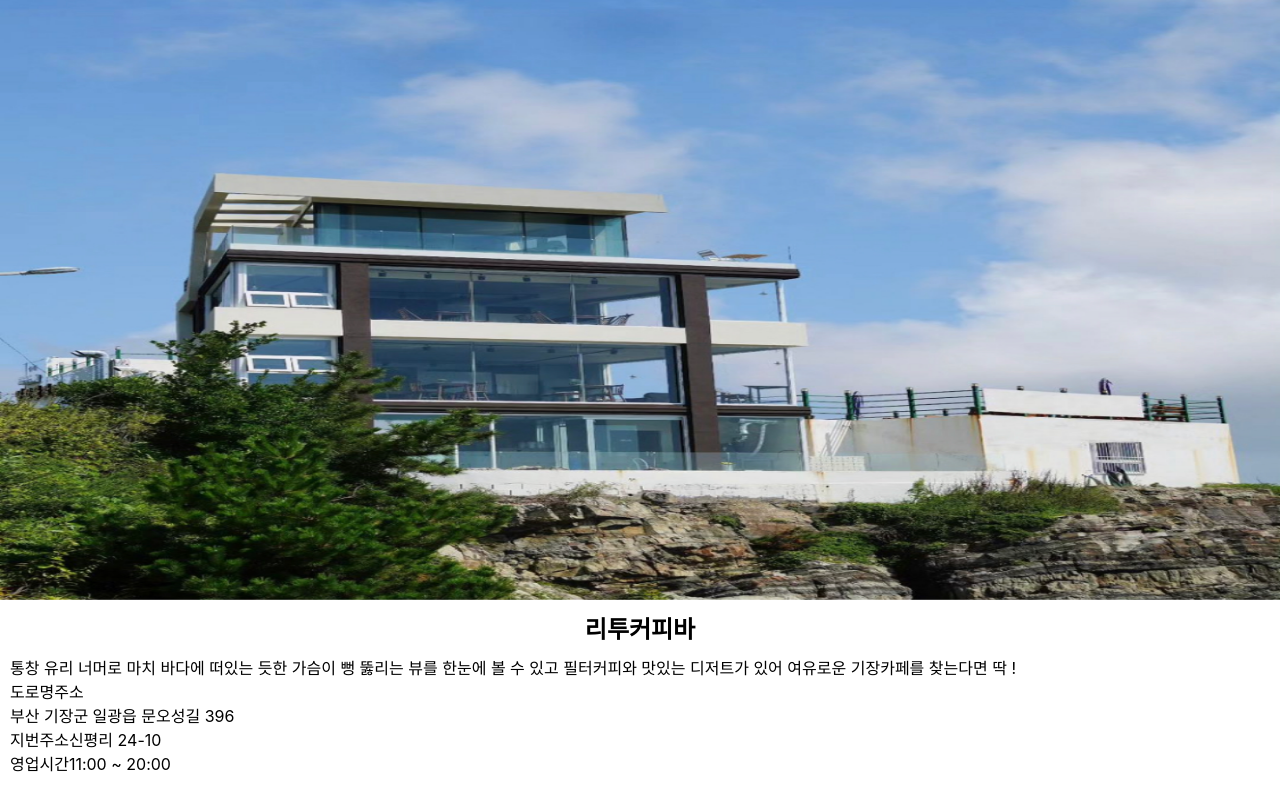
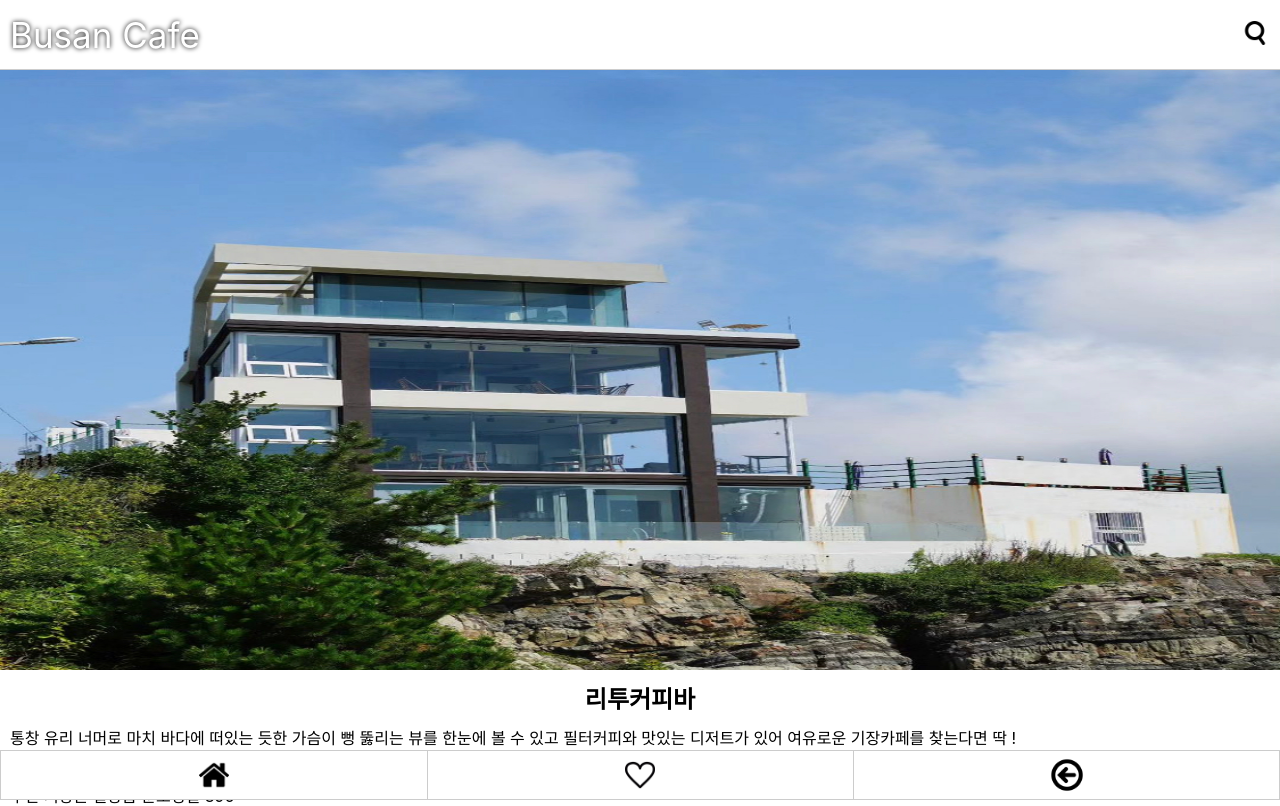
Before and after one commit to woooooooojin/busan_cafe_mobile, a React (Create React App) app: page /haeundae/detailhaeundae/0 in a window 1280 px wide. Shown: the top 806 px of the page. Built offline with nearby package versions, Linux system fonts and the light colour scheme; the HTML template or start-up script is replaced by a standard one.

Commit message:
detail 수정

```diff
--- a/src/components/Footer.jsx
+++ b/src/components/Footer.jsx
@@ -1,5 +1,4 @@
 import React from 'react'
-import { Link } from 'react-router-dom'
 import styled from 'styled-components'
 
 const FooterBox = styled.div`
@@ -64,13 +63,13 @@
 
 
             <div className="home_box">
-                <img src={ process.env.PUBLIC_URL + './img/home.png'} alt="img" />
+                <img src={ process.env.PUBLIC_URL + '../../img/home.png'} alt="img" />
             </div>
             <div className="like_box">
-                <img src={ process.env.PUBLIC_URL + './img/heart2.png'} alt="img" />
+                <img src={ process.env.PUBLIC_URL + '../../img/heart2.png'} alt="img" />
             </div>
             <div className="back_box">
-                <img src={ process.env.PUBLIC_URL + './img/back.png'} alt="img" />
+                <img src={ process.env.PUBLIC_URL + '../../img/back.png'} alt="img" />
             </div>
 
 
--- a/src/components/Header.jsx
+++ b/src/components/Header.jsx
@@ -63,7 +63,7 @@
                 <p>Busan Cafe</p>
             </div>
             <div className="search_box">
-                <Link to='/search'><img src={ process.env.PUBLIC_URL + './img/search.png'} alt="img"/></Link>
+                <Link to='/search'><img src={ process.env.PUBLIC_URL + '../../img/search.png'} alt="img"/></Link>
             </div>
 
         </HeadBox>
--- a/src/pages/detailpage/DetailHaeundae.jsx
+++ b/src/pages/detailpage/DetailHaeundae.jsx
@@ -5,9 +5,12 @@
 import { Swiper, SwiperSlide } from 'swiper/react';
 // import { Navigation, Pagination, A11y, Autoplay } from 'swiper';
 import 'swiper/css';
+import Footer from '../../components/Footer';
+import Header from '../../components/Header';
 
 const DetailWrap = styled.div`
     width: 100%;
+    padding-bottom: 50px;
 
     .swiper_wrap{
         width: 100%;
@@ -53,7 +56,29 @@
     .detail_desc{
         margin-top: 10px;
     }
+    .detail_loca{
+        margin-top: 10px;
 
+    }
+    .detail_loca2{
+        margin-top: 10px;
+    }
+   .detail_time{
+    margin-top: 10px;
+   }
+
+   span{
+    font-weight: bold;
+   }
+
+   .menu_wrap{
+    padding: 0 10px;
+   }
+   .menu_wrap p{
+    margin-top: 30px;
+    font-weight: bold;
+    text-align: center;
+   }
 
 `
 
@@ -65,6 +90,7 @@
 
   return (
     <div>
+        <Header/>
         <DetailWrap>
 
         <Swiper
@@ -83,18 +109,26 @@
             <h2>{haeundae[id].title}</h2>
             <p className='detail_desc'>{haeundae[id].desc}</p>
             <p className='detail_loca'><span>도로명주소</span><br/>{haeundae[id].location}</p>
-            <p className='detail_loca2'><span>지번주소</span>{haeundae[id].location2}</p>
-            <p className='detail_time'><span>영업시간</span>{haeundae[id].time}</p>
+            <p className='detail_loca2'><span>지번주소</span><br/>{haeundae[id].location2}</p>
+            <p className='detail_time'><span>영업시간</span><br/>{haeundae[id].time}</p>
         </div>
 
-        <div className="menu_box">
-            <img src={haeundae[id].menu} alt="img" />
+        <div className="menu_wrap">
+            <p>MENU</p>
+            <div className="menu_box">
+                <img src={haeundae[id].menu} alt="img" />
+            </div>
+
         </div>
 
 
 
 
         </DetailWrap>
+        <Footer/>
+
+
+
 
 
     </div>
```
